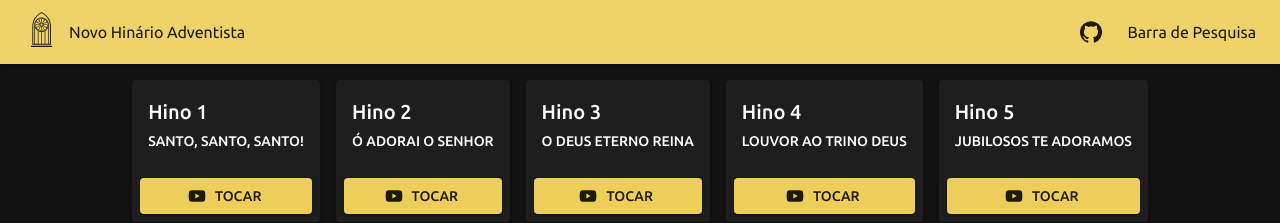
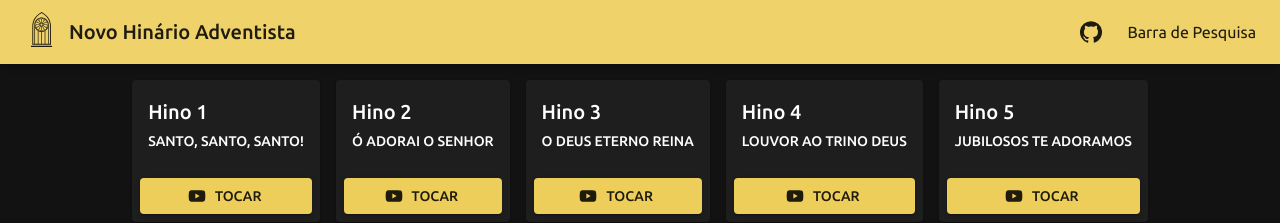
Before and after one commit to mdmundo/fresh-hasd, a React (Vite) app: page / in a window 1280 px wide. Shown: the top 223 px of the page. Built offline with nearby package versions, Linux system fonts and the light colour scheme.

Commit message:
default to h6

```diff
--- a/src/App.tsx
+++ b/src/App.tsx
@@ -36,7 +36,7 @@ const App = () => {
                   <Logo fontSize="large" />
                 </Grid>
                 <Grid item>
-                  <Typography children="Novo Hinário Adventista" />
+                  <Typography variant="h6" children="Novo Hinário Adventista" />
                 </Grid>
               </Grid>
             </Grid>
```
